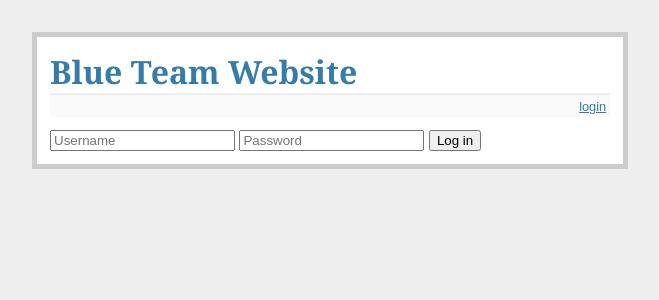
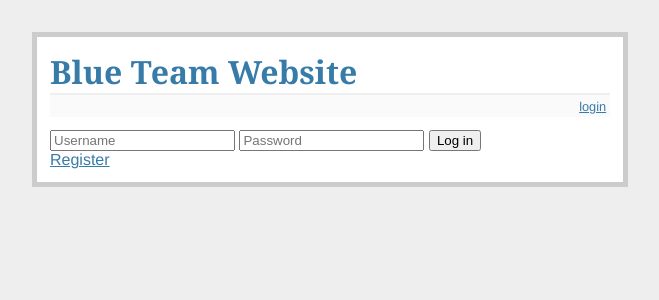
Before and after one commit to tsaoman/COEN351, a Flask app: page /login in a window 1280 px wide. Shown: the top 300 px of the page, without its empty margins (310-969 px from the left). Run offline with Flask 2, Linux system fonts and the light colour scheme; some libraries are stand-ins or nearby versions.

Commit message:
Added route for new user registration, updated README.md

```diff
--- a/main.py
+++ b/main.py
@@ -57,9 +57,8 @@ def login():
     if request.method == "POST":
 
         # remove non alphanumeric characters from form, after convverting unicode --> ascii
+        #sha512 hash for password
         username = filter(str.isalnum,request.form["username"].encode("ascii","replace"))
-
-        #sha512 hash
         password = sha512(filter(str.isalnum,request.form["password"].encode("ascii","replace"))).hexdigest()
 
         # parameterized query
@@ -93,6 +92,26 @@ def logout():
     flash("You have been succesfully logged out.")
     return redirect(url_for('index'))
 
+@app.route("/register", methods=["GET","POST"])
+def register():
+    if request.method == "POST":
+
+        # remove non alphanumeric characters from form, after convverting unicode --> ascii
+        #sha512 hash (hex) for password
+        username = filter(str.isalnum,request.form["username"].encode("ascii","replace"))
+        password = sha512(filter(str.isalnum,request.form["password"].encode("ascii","replace"))).hexdigest()
+        lastName = filter(str.isalnum,request.form["lastName"].encode("ascii","replace"))
+        firstName = filter(str.isalnum,request.form["firstName"].encode("ascii","replace"))
+
+        # parameterized query
+        query = "insert into users values (?,?,?,?,?)"
+        args = [username,password,lastName,firstName,0.00]
+
+        response = query_db(query,args,one=True)
+
+    else:
+        return render_template("register.html")
+
 # tear down
 @app.teardown_appcontext
 def close_connection(exception):
--- a/static/style.css
+++ b/static/style.css
@@ -1,5 +1,5 @@
 body {
-  font-family: sans-serif;
+  font-family: helvetica;
   background: #eee;
 }
 
--- a/templates/layout.html
+++ b/templates/layout.html
@@ -8,6 +8,7 @@
 
   <link rel=stylesheet type=text/css href="{{ url_for('static', filename='style.css') }}">
 
+  <!-- BOOTSTRAP -->
   <!-- Latest compiled and minified CSS -->
   <!-- <link rel="stylesheet" href="https://maxcdn.bootstrapcdn.com/bootstrap/3.3.7/css/bootstrap.min.css" integrity="sha384-BVYiiSIFeK1dGmJRAkycuHAHRg32OmUcww7on3RYdg4Va+PmSTsz/K68vbdEjh4u" crossorigin="anonymous"> -->
 
--- a/templates/login.html
+++ b/templates/login.html
@@ -12,5 +12,7 @@
       <input type="password" name="password" placeholder="Password">
       <input type="submit" value="Log in">
     </form>
+
+    <a href="{{ url_for('register') }}">Register</a>
   {% endif %}
 {% endblock %}
```
Also changed, not shown: templates/index.html (+1 -32 lines), README.md.
